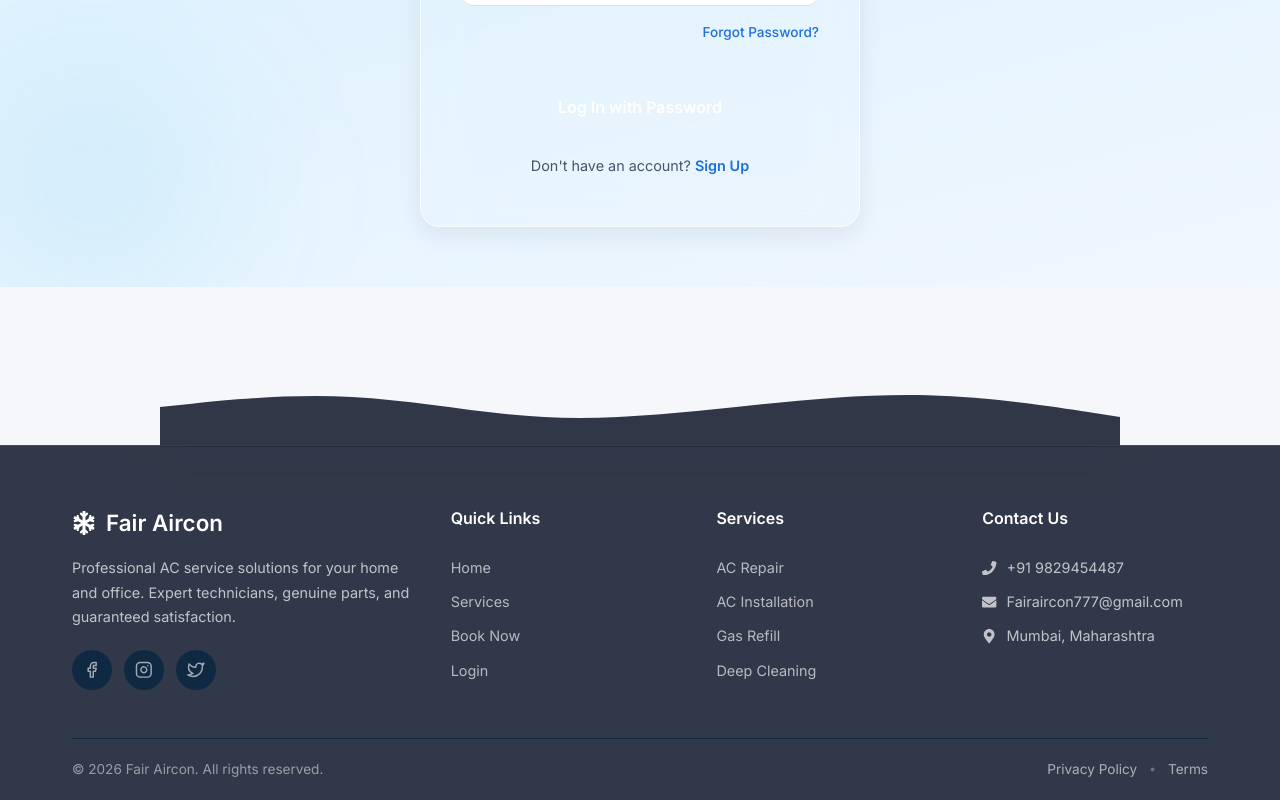
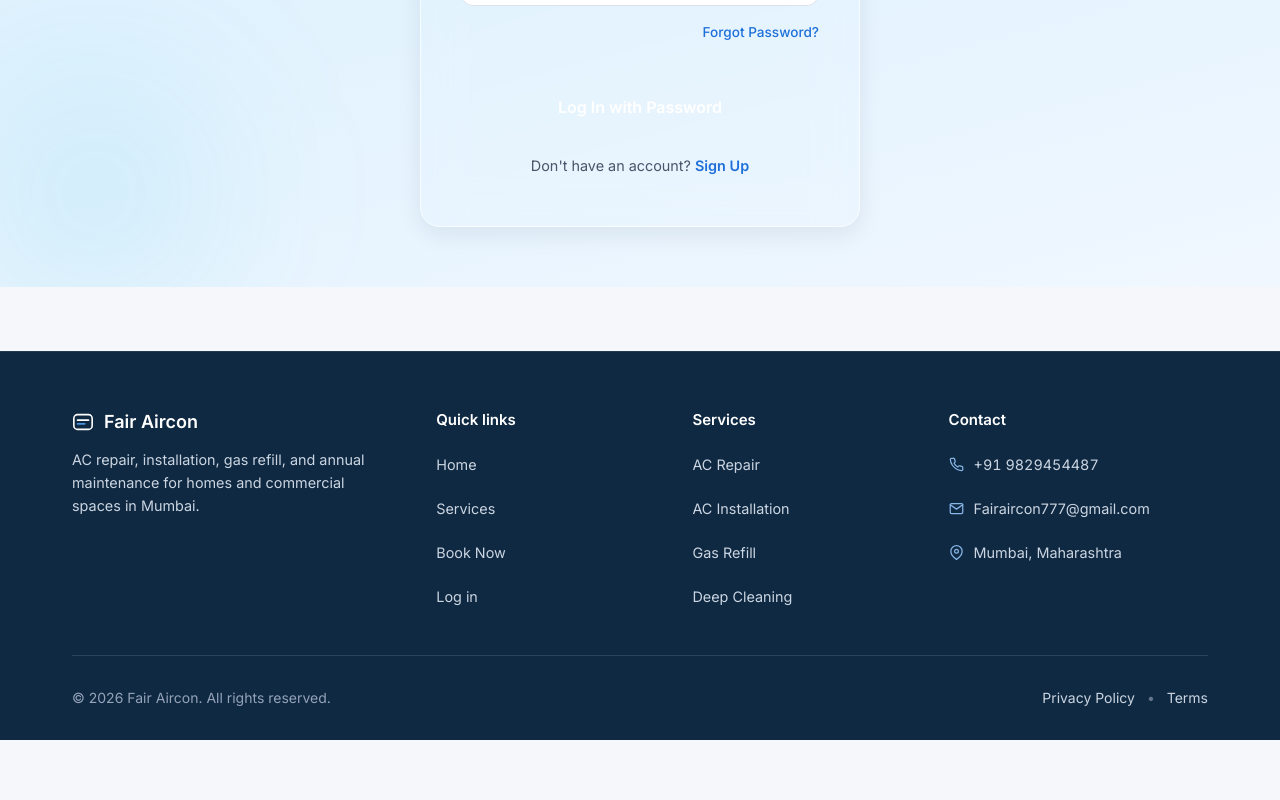
Before and after one commit to R1T1KK/FairAircon, a React (Vite) app in the folder client/: page /login in a window 1280 px wide. Shown: the part 580-1380 px from the top of the page. After the commit the page ends 1320 px from the top, so only its background shows below. Built offline with nearby package versions, Linux system fonts and the light colour scheme; no server answers.

Commit message:
feat(ui): redesign Footer with Navy surface and real links

```diff
--- a/client/src/components/layout/Footer.css
+++ b/client/src/components/layout/Footer.css
@@ -1,170 +1,136 @@
 .footer {
-  position: relative;
-  margin-top: 80px;
+  background-color: var(--navy);
+  color: #e2e8f0;
+  padding: 56px 0 24px;
+  margin-top: var(--space-16);
+  border-top: 1px solid rgba(255, 255, 255, 0.08);
 }
-
-.footer-wave {
-  color: rgba(15, 23, 42, 0.85);
-  line-height: 0;
-  margin-bottom: -2px;
-}
-
-
-.footer-wave svg {
-  width: 100%;
-  height: 80px;
-}
-
-.footer-content {
-  background: rgba(15, 23, 42, 0.85);
-  backdrop-filter: blur(24px);
-  -webkit-backdrop-filter: blur(24px);
-  padding: 60px 0 0;
-  border-top: 1px solid rgba(255, 255, 255, 0.1);
-}
-
 
 .footer-grid {
   display: grid;
-  grid-template-columns: 1.5fr 1fr 1fr 1fr;
-  gap: 40px;
+  grid-template-columns: 1.5fr 1fr 1fr 1.2fr;
+  gap: var(--space-10);
 }
 
 .footer-logo {
-  display: flex;
+  display: inline-flex;
   align-items: center;
   gap: 10px;
-  font-size: 1.4rem;
-  font-weight: 800;
-  color: white;
-  margin-bottom: 16px;
-}
-
-.footer-logo-icon {
-  color: var(--cyan-400);
-  font-size: 1.5rem;
+  font-size: 1.125rem;
+  font-weight: 600;
+  color: #ffffff;
+  margin-bottom: var(--space-3);
 }
 
 .footer-desc {
-  color: rgba(255, 255, 255, 0.7);
+  color: #cbd5e1;
   font-size: 0.9rem;
-  line-height: 1.7;
-  margin-bottom: 20px;
+  line-height: 1.6;
+  max-width: 300px;
 }
 
-.footer-social {
-  display: flex;
-  gap: 12px;
+.footer-col h3 {
+  color: #ffffff;
+  font-size: 0.9375rem;
+  font-weight: 600;
+  margin-bottom: var(--space-4);
 }
 
-.footer-social a {
-  width: 40px;
-  height: 40px;
-  border-radius: var(--radius-full);
-  background: var(--gray-800);
+.footer-col ul {
   display: flex;
-  align-items: center;
-  justify-content: center;
-  color: rgba(255, 255, 255, 0.6);
-  font-size: 1.1rem;
-  transition: all var(--transition-fast);
-}
-
-.footer-social a:hover {
-  background: var(--primary-600);
-  color: white;
-  transform: translateY(-2px);
-}
-
-.footer-col h4 {
-  color: white;
-  font-size: 1rem;
-  font-weight: 600;
-  margin-bottom: 20px;
+  flex-direction: column;
+  gap: var(--space-2);
 }
 
 .footer-col a {
-  display: block;
-  color: rgba(255, 255, 255, 0.65);
+  display: inline-flex;
+  align-items: center;
+  min-height: 36px;
+  color: #cbd5e1;
   font-size: 0.9rem;
-  padding: 6px 0;
   transition: color var(--transition-fast);
 }
 
 .footer-col a:hover {
-  color: var(--cyan-400);
+  color: #ffffff;
 }
 
 .footer-contact-item {
-  display: flex;
+  display: inline-flex;
   align-items: center;
   gap: 10px;
-  color: rgba(255, 255, 255, 0.7);
+  min-height: 36px;
+  color: #cbd5e1;
   font-size: 0.9rem;
-  padding: 6px 0;
 }
 
 .footer-contact-item svg {
-  color: var(--cyan-400);
+  color: #87b5e6;
   flex-shrink: 0;
 }
 
 .footer-bottom {
-  margin-top: 48px;
-  padding: 20px 0;
-  border-top: 1px solid var(--gray-800);
+  margin-top: var(--space-10);
+  padding-top: var(--space-6);
+  border-top: 1px solid rgba(255, 255, 255, 0.12);
   display: flex;
   justify-content: space-between;
   align-items: center;
   flex-wrap: wrap;
-  gap: 12px;
-  color: rgba(255, 255, 255, 0.5);
-  font-size: 0.85rem;
+  gap: var(--space-3);
+  color: #94a3b8;
+  font-size: 0.875rem;
 }
 
 .footer-legal-links {
   display: flex;
   align-items: center;
-  gap: 12px;
+  gap: var(--space-3);
 }
 
 .footer-legal-links a {
-  color: rgba(255, 255, 255, 0.6);
-  font-size: 0.85rem;
+  color: #cbd5e1;
+  min-height: 36px;
+  display: inline-flex;
+  align-items: center;
   transition: color var(--transition-fast);
 }
 
 .footer-legal-links a:hover {
-  color: var(--cyan-400);
+  color: #ffffff;
 }
 
 .footer-legal-dot {
-  color: rgba(255, 255, 255, 0.3);
-  font-size: 0.75rem;
+  color: #64748b;
 }
 
-@media (max-width: 768px) {
-  .footer-bottom {
-    flex-direction: column;
-    text-align: center;
-  }
-}
-
-@media (max-width: 768px) {
+@media (max-width: 900px) {
   .footer-grid {
     grid-template-columns: 1fr 1fr;
-    gap: 32px;
+    gap: var(--space-8);
   }
+
   .footer-brand {
     grid-column: span 2;
   }
 }
 
-@media (max-width: 480px) {
+@media (max-width: 540px) {
+  .footer {
+    padding: var(--space-10) 0 var(--space-6);
+  }
+
   .footer-grid {
     grid-template-columns: 1fr;
+    gap: var(--space-6);
   }
+
   .footer-brand {
     grid-column: span 1;
   }
+
+  .footer-bottom {
+    flex-direction: column;
+    align-items: flex-start;
+  }
 }
--- a/client/src/components/layout/Footer.jsx
+++ b/client/src/components/layout/Footer.jsx
@@ -1,61 +1,74 @@
 import { Link } from 'react-router-dom';
-import { FaSnowflake, FaPhone, FaEnvelope, FaMapMarkerAlt } from 'react-icons/fa';
-import { FiInstagram, FiFacebook, FiTwitter } from 'react-icons/fi';
+import { FiPhone, FiMail, FiMapPin } from 'react-icons/fi';
 import './Footer.css';
 
 const Footer = () => {
   return (
     <footer className="footer">
-      <div className="footer-wave">
-        <svg viewBox="0 0 1440 120" fill="none" xmlns="http://www.w3.org/2000/svg">
-          <path d="M0 60L48 55C96 50 192 40 288 45C384 50 480 70 576 75C672 80 768 70 864 60C960 50 1056 40 1152 42.5C1248 45 1344 60 1392 67.5L1440 75V120H1392C1344 120 1248 120 1152 120C1056 120 960 120 864 120C768 120 672 120 576 120C480 120 384 120 288 120C192 120 96 120 48 120H0V60Z" fill="currentColor"/>
-        </svg>
-      </div>
-      <div className="footer-content">
       <div className="container">
         <div className="footer-grid">
           <div className="footer-brand">
-              <div className="footer-logo">
-                <FaSnowflake className="footer-logo-icon" />
+            <Link to="/" className="footer-logo">
+              <svg
+                width="22"
+                height="22"
+                viewBox="0 0 24 24"
+                fill="none"
+                aria-hidden="true"
+              >
+                <rect x="2" y="4" width="20" height="16" rx="4" stroke="currentColor" strokeWidth="1.75" />
+                <path d="M6 10H18" stroke="currentColor" strokeWidth="1.75" strokeLinecap="round" />
+                <path d="M6 14H14" stroke="#4C92DD" strokeWidth="1.75" strokeLinecap="round" />
+              </svg>
               <span>Fair Aircon</span>
-              </div>
+            </Link>
             <p className="footer-desc">
-                Professional AC service solutions for your home and office. Expert technicians, genuine parts, and guaranteed satisfaction.
+              AC repair, installation, gas refill, and annual maintenance for homes and commercial spaces in Mumbai.
             </p>
-              <div className="footer-social">
-                <a href="#" aria-label="Facebook"><FiFacebook /></a>
-                <a href="#" aria-label="Instagram"><FiInstagram /></a>
-                <a href="#" aria-label="Twitter"><FiTwitter /></a>
-              </div>
           </div>
 
           <div className="footer-col">
-              <h4>Quick Links</h4>
-              <Link to="/">Home</Link>
-              <Link to="/services">Services</Link>
-              <Link to="/booking">Book Now</Link>
-              <Link to="/login">Login</Link>
+            <h3>Quick links</h3>
+            <ul>
+              <li><Link to="/">Home</Link></li>
+              <li><Link to="/services">Services</Link></li>
+              <li><Link to="/booking">Book Now</Link></li>
+              <li><Link to="/login">Log in</Link></li>
+            </ul>
           </div>
 
           <div className="footer-col">
-              <h4>Services</h4>
-              <Link to="/services">AC Repair</Link>
-              <Link to="/services">AC Installation</Link>
-              <Link to="/services">Gas Refill</Link>
-              <Link to="/services">Deep Cleaning</Link>
+            <h3>Services</h3>
+            <ul>
+              <li><Link to="/services">AC Repair</Link></li>
+              <li><Link to="/services">AC Installation</Link></li>
+              <li><Link to="/services">Gas Refill</Link></li>
+              <li><Link to="/services">Deep Cleaning</Link></li>
+            </ul>
           </div>
 
           <div className="footer-col">
-              <h4>Contact Us</h4>
-              <div className="footer-contact-item">
-                <FaPhone /> <span>+91 9829454487</span>
-              </div>
-              <div className="footer-contact-item">
-                <FaEnvelope /> <span>Fairaircon777@gmail.com</span>
-              </div>
-              <div className="footer-contact-item">
-                <FaMapMarkerAlt /> <span>Mumbai, Maharashtra</span>
-              </div>
+            <h3>Contact</h3>
+            <ul className="footer-contact-list">
+              <li>
+                <a href="tel:+919829454487" className="footer-contact-item">
+                  <FiPhone size={15} aria-hidden="true" />
+                  <span className="tabular-nums">+91 9829454487</span>
+                </a>
+              </li>
+              <li>
+                <a href="mailto:Fairaircon777@gmail.com" className="footer-contact-item">
+                  <FiMail size={15} aria-hidden="true" />
+                  <span>Fairaircon777@gmail.com</span>
+                </a>
+              </li>
+              <li>
+                <span className="footer-contact-item">
+                  <FiMapPin size={15} aria-hidden="true" />
+                  <span>Mumbai, Maharashtra</span>
+                </span>
+              </li>
+            </ul>
           </div>
         </div>
 
@@ -63,9 +76,8 @@ const Footer = () => {
           <p>&copy; {new Date().getFullYear()} Fair Aircon. All rights reserved.</p>
           <div className="footer-legal-links">
             <Link to="/privacy">Privacy Policy</Link>
-              <span className="footer-legal-dot">•</span>
+            <span className="footer-legal-dot" aria-hidden="true">•</span>
             <Link to="/terms">Terms</Link>
-            </div>
           </div>
         </div>
       </div>
```
Lines whose indentation alone changed are shown as unchanged.
